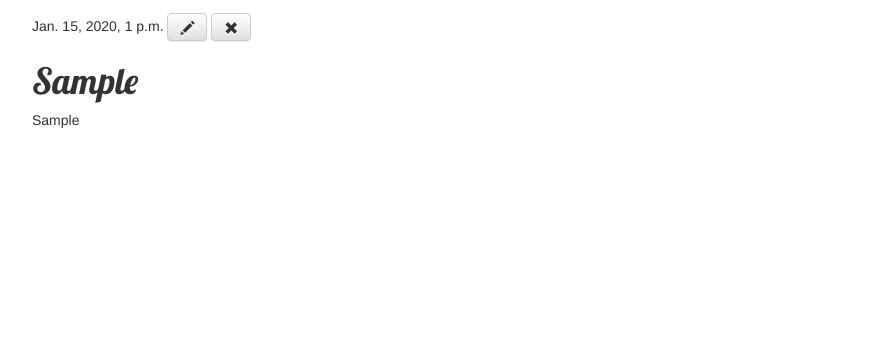
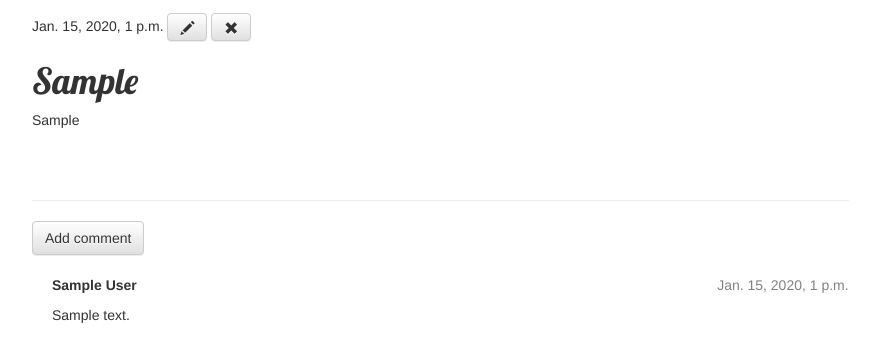
Before and after one commit to vitacan/ilk-blogum, a Django app: page /post/1/ in a window 1280 px wide. Shown: the part 131-493 px from the top of the page, without its empty margins (8-887 px from the left). Run offline with Django 3.2, Linux system fonts and the light colour scheme; tables that the repository leaves empty hold one stand-in row (values such as "Sample post"); some libraries are stand-ins or nearby versions.

Commit message:
bloglara yorum ekleme icin kullanilacak model eklendi.

```diff
--- a/blog/admin.py
+++ b/blog/admin.py
@@ -1,6 +1,5 @@
 from django.contrib import admin
-from .models import Post
-
-# Register your models here.
+from .models import Post, Comment
 
 admin.site.register(Post)
+admin.site.register(Comment)
--- a/blog/models.py
+++ b/blog/models.py
@@ -15,5 +15,22 @@ class Post(models.Model):
         self. yayinlama_tarihi = timezone.now()
         self.save()
 
+    def approved_comments(self):
+        return self.comments.filter(approved_comment=True)
+
     def __str__(self):
         return self.baslik
+
+class Comment(models.Model):
+    post = models.ForeignKey('blog.Post', related_name='comments')
+    author = models.CharField(max_length=200)
+    text = models.TextField()
+    created_date = models.DateTimeField(default=timezone.now)
+    approved_comment = models.BooleanField(default=False)
+
+    def approve(self):
+        self.approved_comment = True
+        self.save()
+
+    def __str__(self):
+        return self.text
--- a/blog/static/css/blog.css
+++ b/blog/static/css/blog.css
@@ -45,3 +45,8 @@ h1, h2, h3, h4 {
 .post h1 a, .post h1 a:visited {
     color: #000000;
 }
+
+
+.comment {
+    margin: 20px 0px 20px 20px;
+}
--- a/blog/templates/blog/post_detail.html
+++ b/blog/templates/blog/post_detail.html
@@ -12,4 +12,24 @@
         <h1>{{ post.baslik }}</h1>
         <p>{{ post.yazi|linebreaks }}</p>
     </div>
+<hr>
+<a class="btn btn-default" href="{% url 'add_comment_to_post' pk=post.pk %}">Add comment</a>
+{% for comment in post.comments.all %}
+    {% if user.is_authenticated or comment.approved_comment %}
+    <div class="comment">
+        <div class="date">
+            {{ comment.created_date }}
+            {% if not comment.approved_comment %}
+                <a class="btn btn-default" href="{% url 'comment_remove' pk=comment.pk %}"><span class="glyphicon glyphicon-remove"></span></a>
+                <a class="btn btn-default" href="{% url 'comment_approve' pk=comment.pk %}"><span class="glyphicon glyphicon-ok"></span></a>
+            {% endif %}
+        </div>
+        <strong>{{ comment.author }}</strong>
+        <p>{{ comment.text|linebreaks }}</p>
+    </div>
+    {% endif %}
+{% empty %}
+    <p>No comments here yet :(</p>
+{% endfor %}
+
 {% endblock %}
--- a/blog/templates/blog/post_list.html
+++ b/blog/templates/blog/post_list.html
@@ -8,6 +8,7 @@
             </div>
 			<h1><a href="{% url 'post_detail' pk=post.pk %}">{{ post.baslik }}</a></h1>
             <p>{{ post.yazi|linebreaks }}</p>
+			<a href="{% url 'blog.views.post_detail' pk=post.pk %}">Comments: {{ post.approved_comments.count }}</a>
         </div>
     {% endfor %}
 {% endblock content %}
--- a/blog/urls.py
+++ b/blog/urls.py
@@ -9,4 +9,7 @@ urlpatterns = [
 	url(r'^drafts/$', views.post_draft_list, name='post_draft_list'),
 	url(r'^post/(?P<pk>[0-9]+)/publish/$', views.post_publish, name='post_publish'),
 	url(r'^post/(?P<pk>[0-9]+)/remove/$', views.post_remove, name='post_remove'),
+	url(r'^post/(?P<pk>[0-9]+)/comment/$', views.add_comment_to_post, name='add_comment_to_post'),
+	url(r'^comment/(?P<pk>[0-9]+)/approve/$', views.comment_approve, name='comment_approve'),
+	url(r'^comment/(?P<pk>[0-9]+)/remove/$', views.comment_remove, name='comment_remove'),
 ]
--- a/blog/views.py
+++ b/blog/views.py
@@ -2,7 +2,7 @@ from django.shortcuts import render, redirect, get_object_or_404
 from django.contrib.auth.decorators import login_required
 from django.utils import timezone
 from .models import Post
-from .forms import PostForm
+from .forms import PostForm, CommentForm
 
 def post_list(request):
     posts = Post.objects.filter(yayinlanma_tarihi__lte=timezone.now()).order_by('yayinlanma_tarihi')
@@ -58,3 +58,29 @@ def post_remove(request, pk):
     post = get_object_or_404(Post, pk=pk)
     post.delete()
     return redirect('blog.views.post_list')
+
+def add_comment_to_post(request, pk):
+    post = get_object_or_404(Post, pk=pk)
+    if request.method == "POST":
+        form = CommentForm(request.POST)
+        if form.is_valid():
+            comment = form.save(commit=False)
+            comment.post = post
+            comment.save()
+            return redirect('blog.views.post_detail', pk=post.pk)
+    else:
+        form = CommentForm()
+    return render(request, 'blog/add_comment_to_post.html', {'form': form})
+
+@login_required
+def comment_approve(request, pk):
+    comment = get_object_or_404(Comment, pk=pk)
+    comment.approve()
+    return redirect('blog.views.post_detail', pk=comment.post.pk)
+
+@login_required
+def comment_remove(request, pk):
+    comment = get_object_or_404(Comment, pk=pk)
+    post_pk = comment.post.pk
+    comment.delete()
+    return redirect('blog.views.post_detail', pk=post_pk)
```
Also changed, not shown: blog/forms.py (+7 -1 lines), blog/templates/blog/add_comment_to_post.html (added, +9 -0 lines), blog/migrations/0002_comment.py (added).
